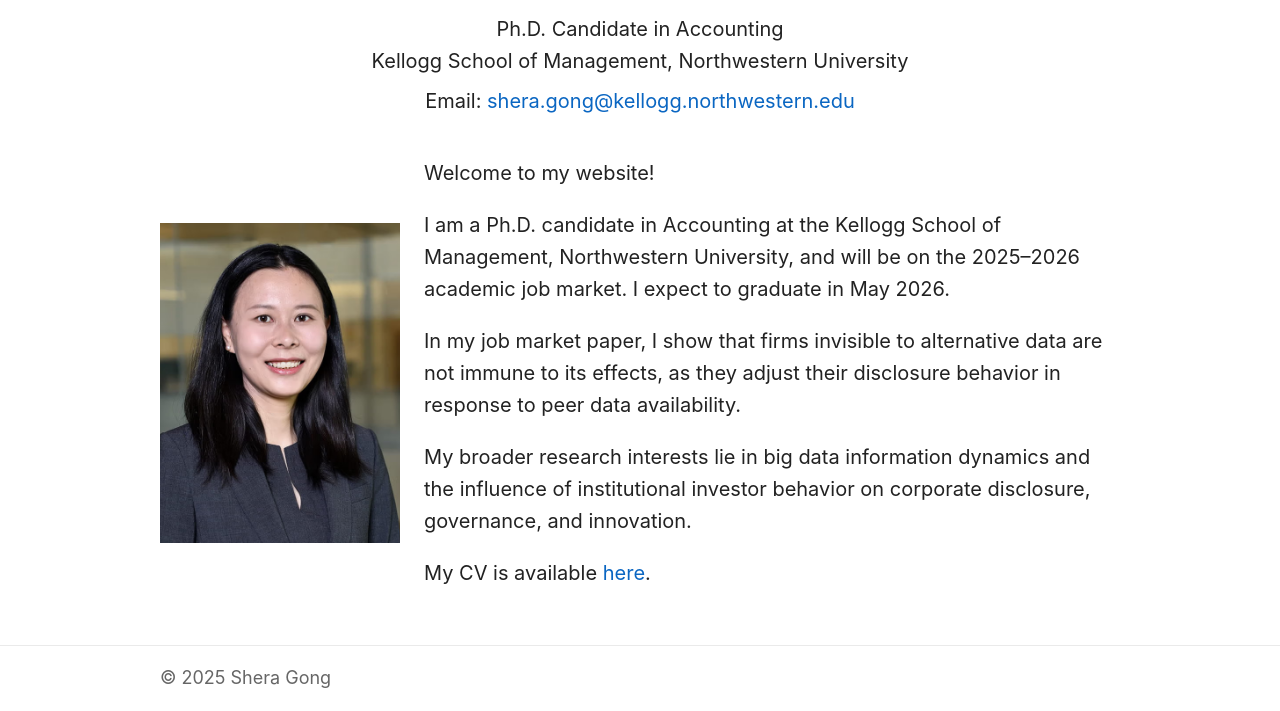
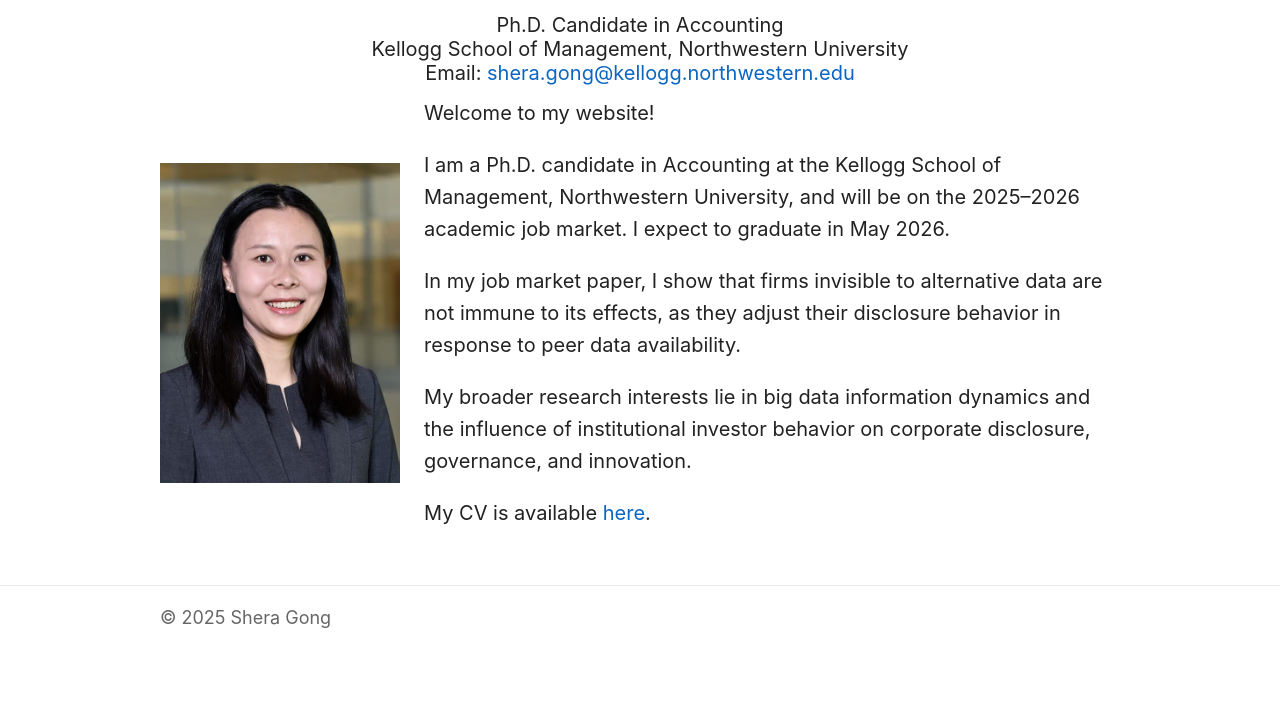
Before and after one commit to shera-gong/shera-gong.github.io, a plain HTML site: page index.html in a window 1280 px wide. Shown: the part 163-874 px from the top of the page. After the commit the page ends 814 px from the top, so only its background shows below. Drawn offline with Linux system fonts and the light colour scheme.

Commit message:
fix format

```diff
--- a/assets/style.css
+++ b/assets/style.css
@@ -76,6 +76,7 @@ a:hover {
 
 .header .title {
   margin-top: 6px;
+  line-height: 1.2;
 }
 
 /* --- Hero (profile image + intro) --- */
--- a/index.html
+++ b/index.html
@@ -21,10 +21,7 @@
   <div class="header">
     <div>
       <h1>Shera Gong</h1>
-      <div class="title">Ph.D. Candidate in Accounting<br>Kellogg School of Management, Northwestern University</div>
-      <div class="container section">
-        Email: <a href="mailto:shera.gong@kellogg.northwestern.edu">shera.gong@kellogg.northwestern.edu</a>
-      </div>
+      <div class="title">Ph.D. Candidate in Accounting<br>Kellogg School of Management, Northwestern University<br>Email: <a href="mailto:shera.gong@kellogg.northwestern.edu">shera.gong@kellogg.northwestern.edu</a></div>
     </div>
   </div>
 
```
